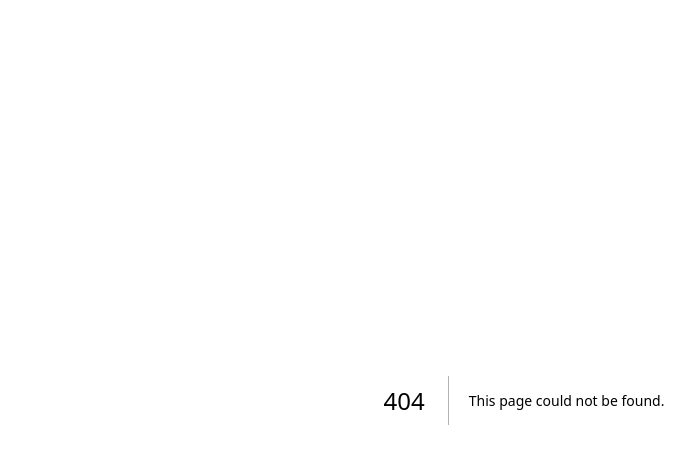
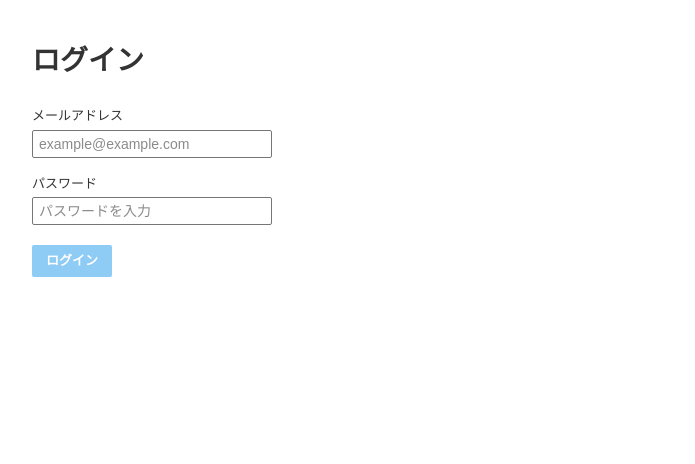
Before and after one commit to sho-haraguchi/protospace-a, a Next.js app in the folder frontend/: page /login in a window 1280 px wide. Before the commit this address had no page. Shown: the top 464 px of the page, without its empty margins (116-811 px from the left). Built offline with nearby package versions, Linux system fonts and the light colour scheme.

Commit message:
ログイン機能の修正

```diff
--- /dev/null
+++ b/frontend/app/login/login.module.css
@@ -0,0 +1,76 @@
+/* app/login/login.module.css */
+.container {
+  width: 100%;
+  max-width: 1024px;
+  margin: 0 auto;
+  padding: 40px 20px 60px 20px;
+  box-sizing: border-box;
+  background-color: #ffffff;
+  min-height: calc(100vh - 120px);
+}
+
+.title {
+  font-size: 28px;
+  font-weight: bold;
+  color: #333333;
+  margin-bottom: 24px;
+}
+
+.form {
+  display: flex;
+  flex-direction: column;
+  gap: 16px;
+  align-items: flex-start;
+}
+
+.inputGroup {
+  display: flex;
+  flex-direction: column;
+  align-items: flex-start;
+}
+
+.label {
+  font-size: 13px;
+  color: #333333;
+  margin-bottom: 4px;
+}
+
+.input {
+  width: 240px; /* 画像のサイズ感に調整 */
+  height: 28px;
+  border: 1px solid #767676;
+  border-radius: 2px;
+  padding: 0 6px;
+  font-size: 14px;
+  box-sizing: border-box;
+}
+
+.input:focus {
+  outline: none;
+  border: 2px solid #000000; /* フォーカス時の黒枠 */
+}
+
+.submitBtn {
+  width: 80px;
+  height: 32px;
+  background-color: #8ecbf5; /* 見本画像の水色 */
+  color: #ffffff;
+  font-size: 13px;
+  font-weight: bold;
+  border: none;
+  border-radius: 2px;
+  cursor: pointer;
+  margin-top: 4px;
+  transition: background-color 0.2s;
+}
+
+.submitBtn:hover {
+  background-color: #7abceb;
+}
+
+.errorMessage {
+  margin-bottom: 16px;
+  font-size: 14px;
+  color: #d32f2f;
+  font-weight: bold;
+}
--- /dev/null
+++ b/frontend/app/login/page.tsx
@@ -0,0 +1,89 @@
+'use client';
+
+import React, { useState } from "react";
+import styles from './login.module.css';
+
+export default function LoginPage() {
+  const [email, setEmail] = useState('');
+  const [password, setPassword] = useState('');
+  const [message, setMessage] = useState('');
+
+  const handleLogin = async (e: React.FormEvent) => {
+    e.preventDefault();
+    setMessage('');
+
+    try {
+      const response = await fetch('http://localhost:8080/api/users/login', {
+        method: 'POST',
+        headers: {
+          'Content-Type': 'application/json',
+        },
+        body: JSON.stringify({ email, password}),
+      });
+
+      let data: any = null;
+      try {
+        data = await response.json();
+      } catch (jsonError) {
+        // サーバーが空のレスポンス（403など）を返した場合はここを通る
+        console.warn('JSONの解析をスキップしました');
+      }
+
+      if (response.ok) {
+        // ログイン成功時、ユーザー情報をlocalStorageに保存
+        localStorage.setItem('user', JSON.stringify(data));
+
+        // トップページへ遷移
+        window.location.href = '/';
+      } else {
+        // ログイン失敗時
+       if (data?.message) {
+          setMessage(`❌ ${data.message}`);
+        } else {
+          setMessage('❌ ログインに失敗しました。メールアドレスまたはパスワードを確認してください。');
+        }
+      }
+    } catch (error) {
+      console.error(error);
+      setMessage('⚠️ サーバーとの通信に失敗しました。')
+    }
+  };
+
+  return (
+    <div className={styles.container}>
+      <h2 className={styles.title}>ログイン</h2>
+
+      {message && <p className={styles.errorMessage}>{message}</p>}
+
+      <form onSubmit={handleLogin} className={styles.form}>
+        <div className={styles.inputGroup}>
+          <label className={styles.label}>メールアドレス</label>
+          <input
+            type="email"
+            placeholder="example@example.com"
+            value={email}
+            onChange={(e) => setEmail(e.target.value)}
+            className={styles.input}
+            required
+          />
+        </div>
+
+        <div className={styles.inputGroup}>
+          <label className={styles.label}>パスワード</label>
+          <input
+            type="password"
+            placeholder="パスワードを入力"
+            value={password}
+            onChange={(e) => setPassword(e.target.value)}
+            className={styles.input}
+            required
+          />
+        </div>
+
+        <button type="submit" className={styles.submitBtn}>
+          ログイン
+        </button>
+      </form>
+    </div>
+  );
+}
```
